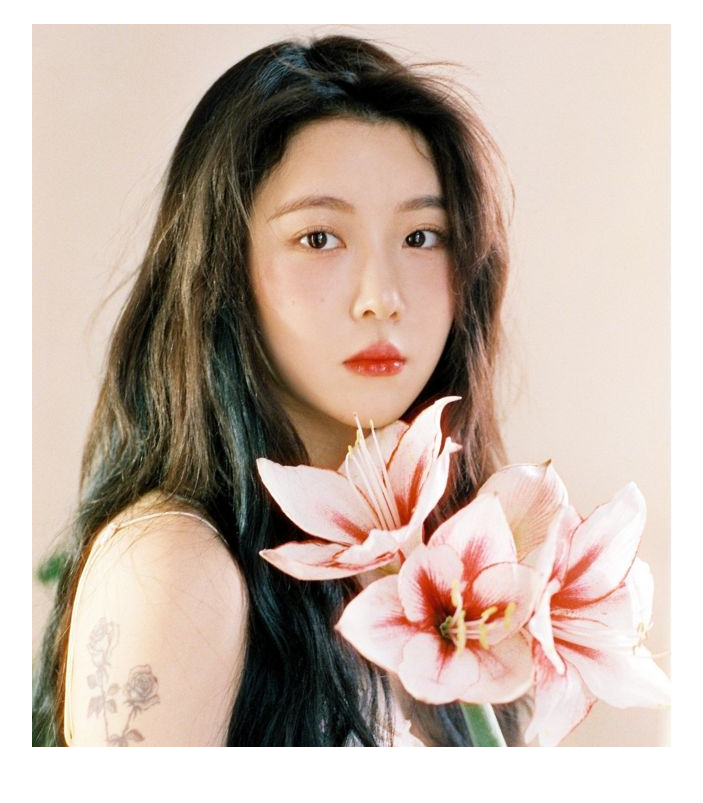
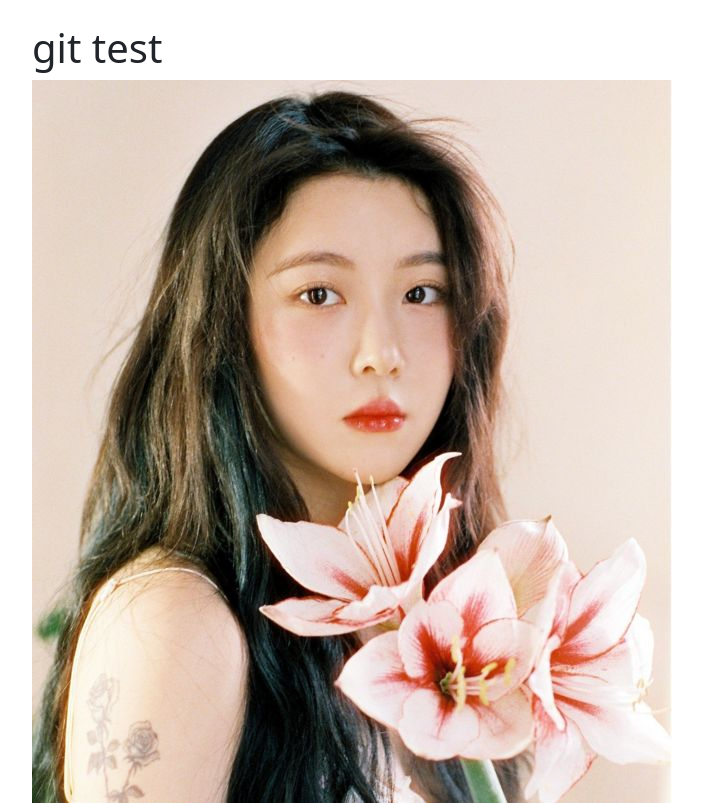
Before and after one commit to gahyeon8955/django-practice, a Django app: page / in a window 1280 px wide. Shown: the part 56-859 px from the top of the page, without its empty margins (50-753 px from the left). Before the commit the page ends 803 px from the top, so only its background shows below. Run offline with Django 3.2, Linux system fonts and the light colour scheme; data that the repository does not hold is empty.

Commit message:
git test

```diff
--- a/mainapp/Templates/home.html
+++ b/mainapp/Templates/home.html
@@ -1,6 +1,7 @@
 {% extends 'base.html' %}
 {% block content %}
     {% load static %}
+    <h1>git test</h1>
     <img src="{% static 'yerin.jpeg' %}" alt="">
     {% for blog in blogs.all %}
     <div class="container">
```
